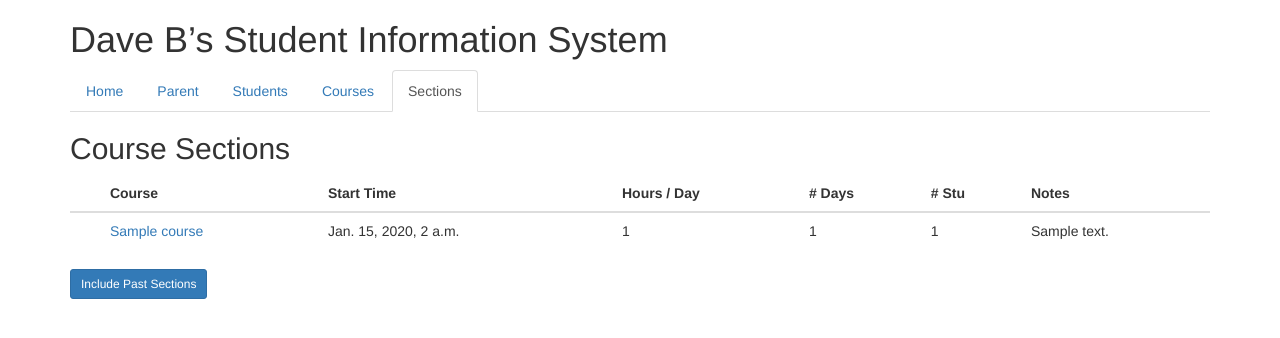
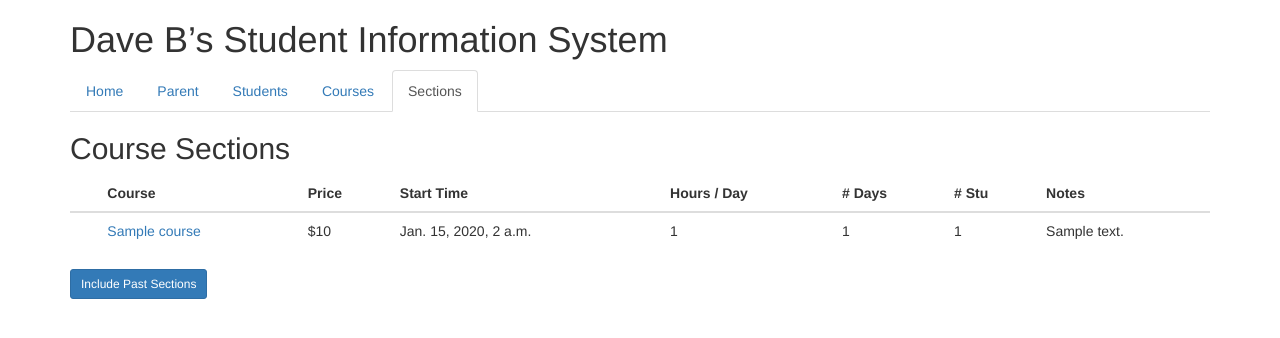
Before and after one commit to dcbriccetti/stusched, a Django app: page /app/sections in a window 1280 px wide. Shown: the top 338 px of the page. Run offline with Django 3.2, Linux system fonts and the light colour scheme; tables that the repository leaves empty hold one stand-in row (values such as "Sample post"); some libraries are stand-ins or nearby versions.

Commit message:
Show section price

```diff
--- a/app/templates/app/section_table.html
+++ b/app/templates/app/section_table.html
@@ -3,6 +3,7 @@
     <tr>
         <th></th>
         <th>Course</th>
+        <th>Price</th>
         <th>Start Time</th>
         <th>Hours / Day</th>
         <th># Days</th>
@@ -28,6 +29,7 @@
                     {{ section.course.name }}
                 {% endif %}
             </td>
+            <td>${{ section.price }}</td>
             <td>{{ section.start_time }}</td>
             <td>{{ section.hours_per_day_formatted }}</td>
             <td>{{ section.num_days }}</td>
```
